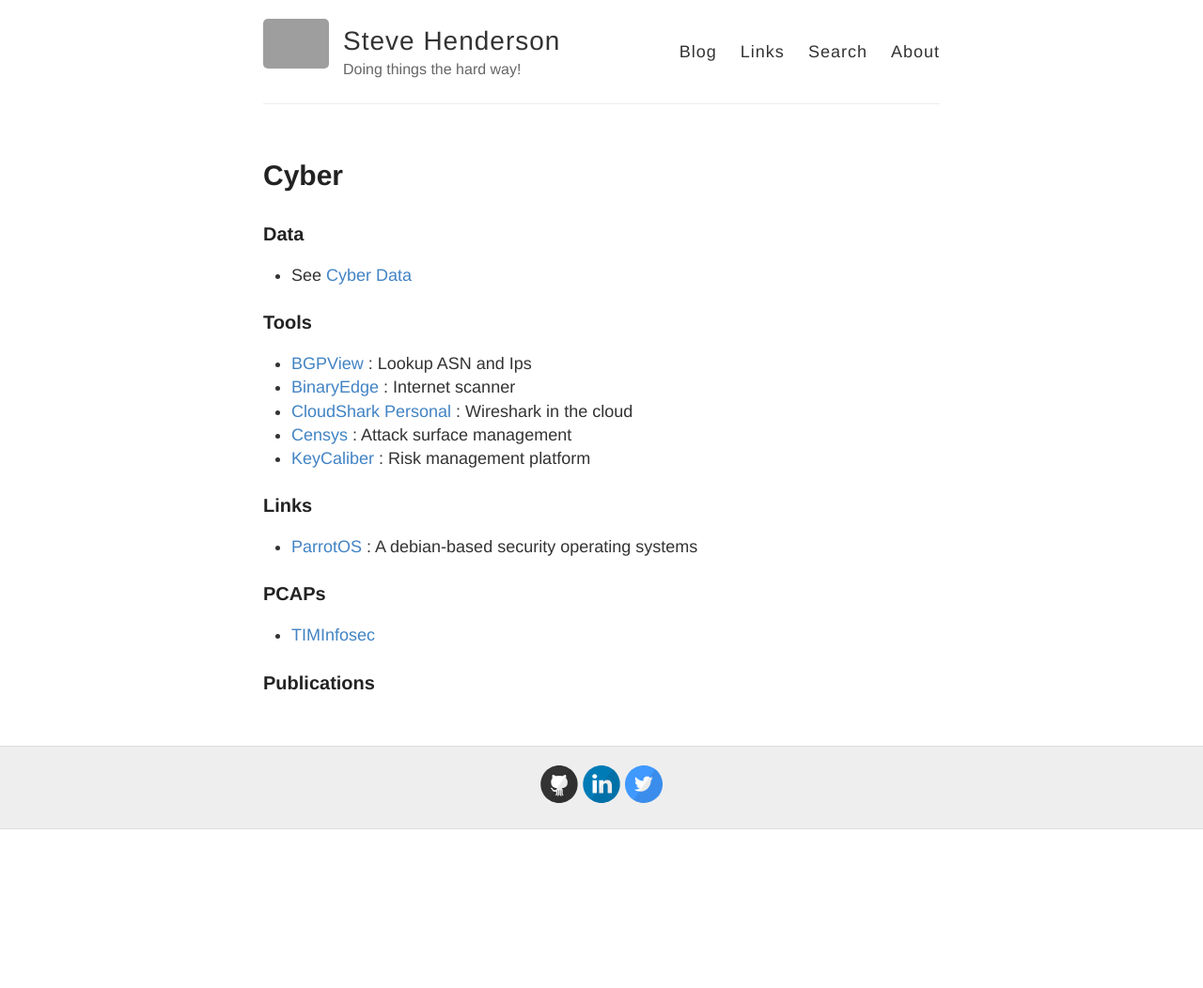
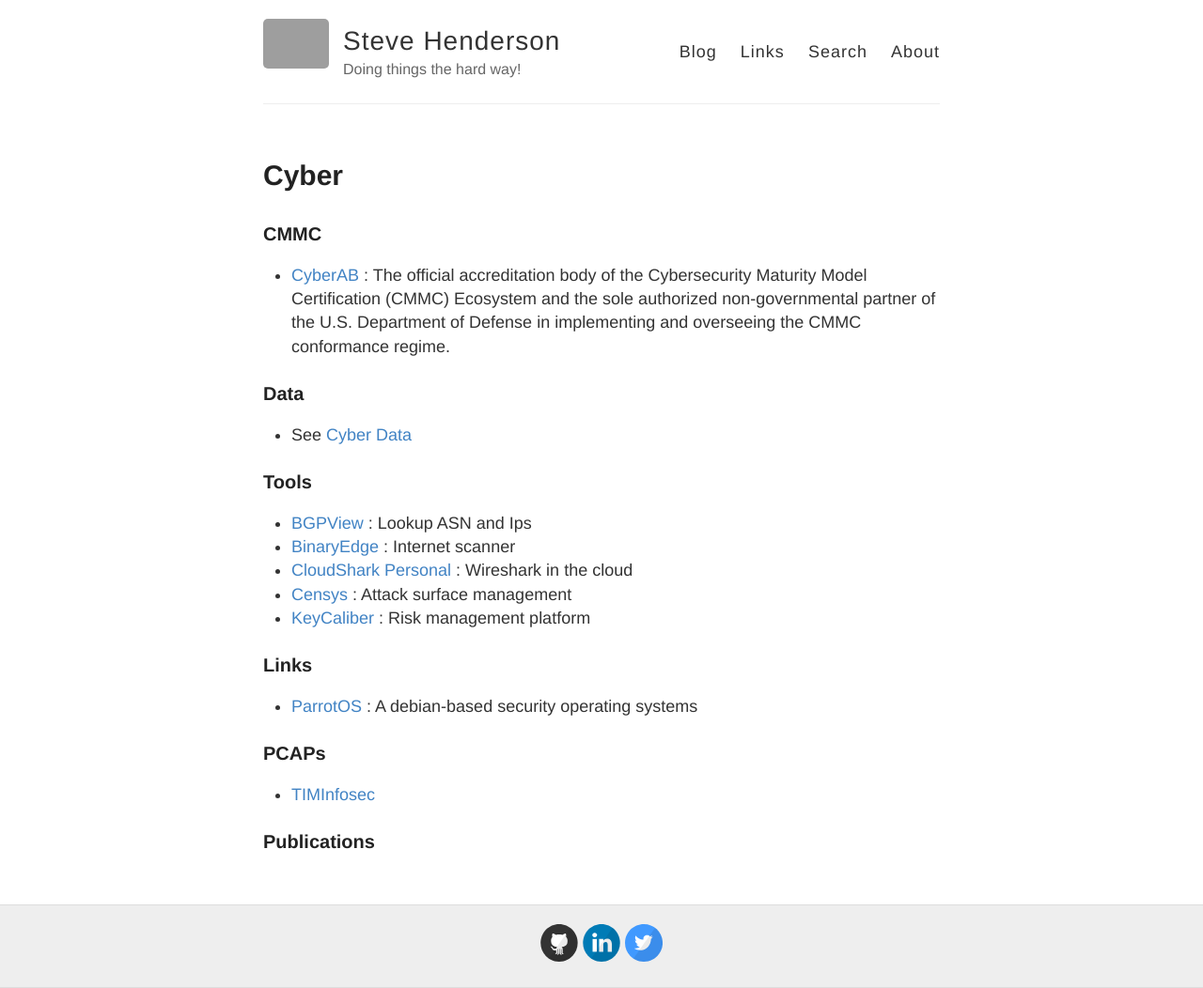
Before and after one commit to stevehenderson/stevehenderson.github.io, a Jekyll site: the page built from cyber.md, in a window 1280 px wide. Shown: the whole page at 94% size. Built offline with Jekyll 4.4.1, drawn with Linux system fonts in a browser that asks for light colours; before the commit the page ends 900 px from its top, so only the background shows below that; grey boxes are pictures that could not be loaded.

Commit message:
Update cyber.md

```diff
--- a/cyber.md
+++ b/cyber.md
@@ -3,6 +3,10 @@
 title: Cyber
 permalink: /cyber/
 ---
+
+
+### CMMC
+  * [CyberAB](https://cyberab.org/) : The official accreditation body of the Cybersecurity Maturity Model Certification (CMMC) Ecosystem and the sole authorized non-governmental partner of the U.S. Department of Defense in implementing and overseeing the CMMC conformance regime.
 
 ### Data
 
```
